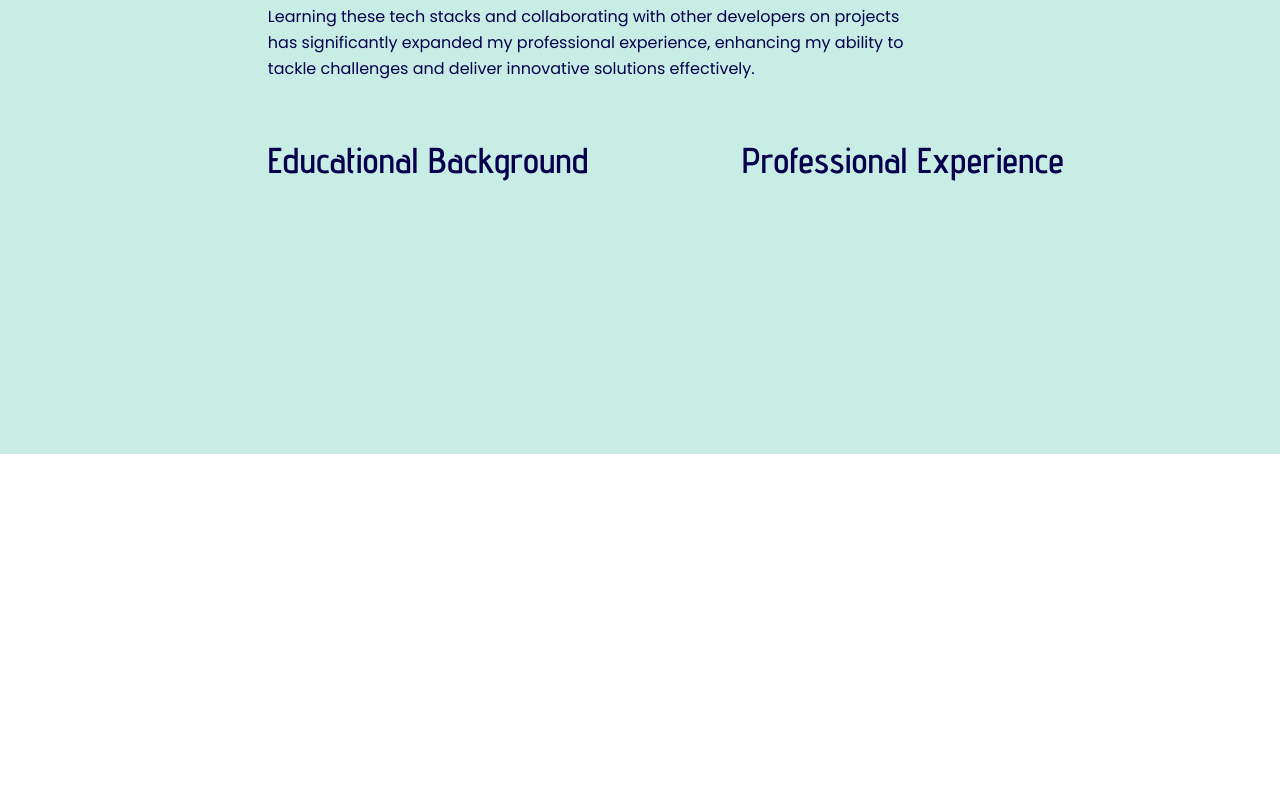
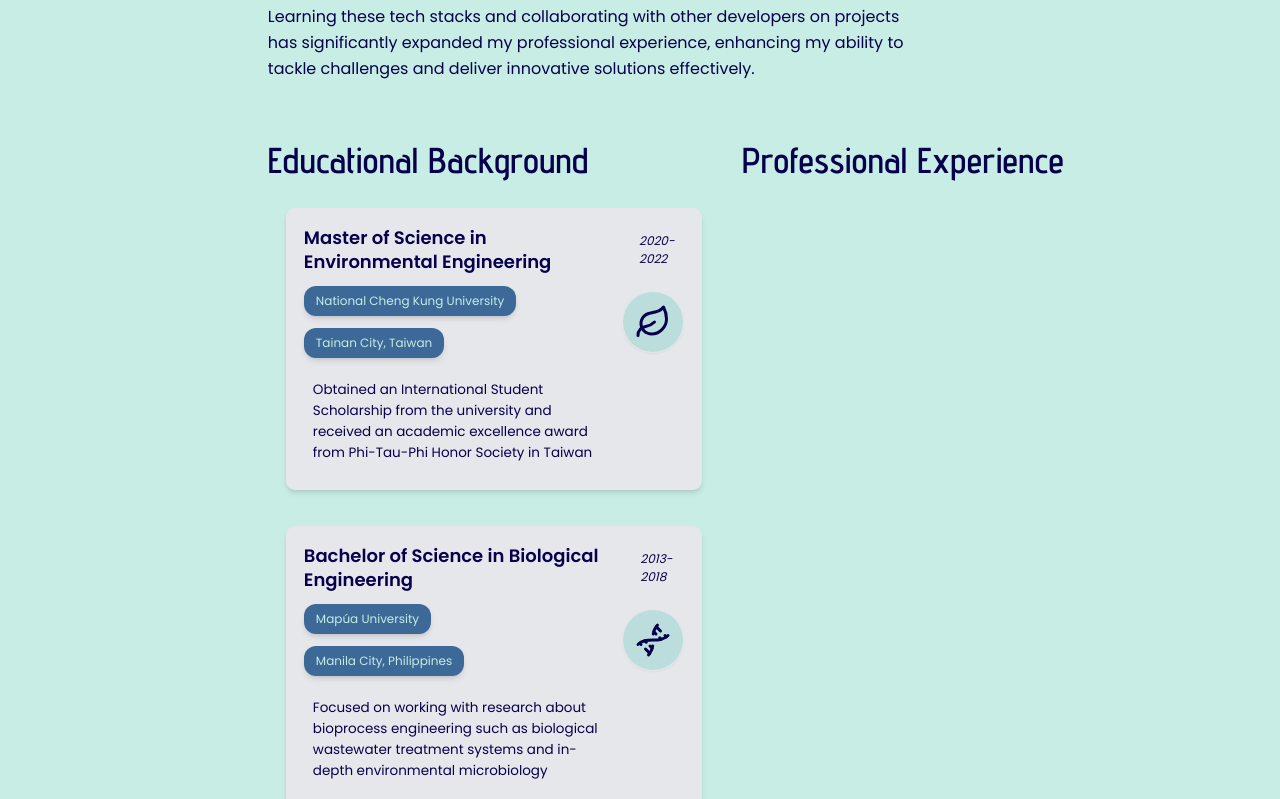
Before and after one commit to bryancastillo10/portfolio, a Next.js app: page /about in a window 1280 px wide. Shown: the part 1100-1899 px from the top of the page. Before the commit the page ends 1554 px from the top, so only its background shows below. Built offline with nearby package versions, Linux system fonts and the light colour scheme; no server answers.

Commit message:
EducationCardsDesign

```diff
--- a/src/app/about/(sections)/Education.tsx
+++ b/src/app/about/(sections)/Education.tsx
@@ -1,18 +1,54 @@
 "use client";
+import { Atom,Dna, Leaf, LucideIcon } from "lucide-react";
+import { useAppSelector } from "@/app/redux";
 import SectionHeader from "@/app/(reusables)/SectionHeader";
-import { WorkAndEducationType } from "@/app/api/about/route";
+import { EducationDataProps } from '../../api/about/data';
+interface EducationProps{
+    data: EducationDataProps[];
 
-interface EducationProps{
-    data: WorkAndEducationType;
 }
 
-const Education = ({data}:EducationProps) => {
-  console.log(data.education);
-  return (
-    <section className="w-full h-[300px]">
-        <SectionHeader title="Educational Background"/>
-    </section>
-  )
+const iconMap: { [key: string]: LucideIcon } = {
+    dna: Dna,
+    atom: Atom,
+    leaf: Leaf,
 }
 
+const Education = ({data}: EducationProps) => {
+    const theme = useAppSelector((state)=> state.global.theme);
+
+    return (
+      <section className="w-full">
+          <SectionHeader title="Educational Background"/>
+          <div className="pt-4 grid grid-cols-1 md:grid-cols-2 xl:grid-cols-1">
+              {data.slice().reverse().map((educ) => {
+                const Icon = iconMap[educ.icon.toLowerCase()];
+                return (
+                 <div className={`m-6 rounded-xl shadow-md w-[90%] ${theme ?"bg-dark-primary": "bg-gray-200"}`} key={educ.id}>
+                    <section className="p-6">
+                        <div className="flex flex-col xl:flex-row gap-y-2 xl:justify-between gap-x-10 items-center">
+                            <h1 className="text-2xl text-center xl:text-left font-semibold">{educ.degree} in {educ.field}</h1>
+                            <p className="italic">{educ.dateRange}</p>
+                        </div>
+                        <div className="flex flex-col-reverse xl:flex-row xl:justify-between items-center">
+                            <div className="my-4 flex flex-col items-center xl:items-start space-y-4 md:space-y-4">
+                                <h3 className={`${theme ?"bg-teal-400 text-dark-primary" :"bg-light-secondary text-primary"} shadow-md  w-fit py-2 px-4 rounded-2xl`}>{educ.school}</h3>
+                                <h3 className={`${theme ?"bg-teal-400 text-dark-primary" :"bg-light-secondary text-primary"} shadow-md  w-fit py-2 px-4 rounded-2xl`}>{educ.location}</h3>
+                            </div>
+                            <div className={`my-4 md:my-0 p-4 rounded-full border shadow-sm ${theme ? "bg-teal-500/80" :"bg-teal-500/20"}`} >
+                                {Icon && <Icon className="size-10 xl:size-12" />}
+                            </div>
+                        </div>
+                        <div className="p-3 lg:max-w-[90%] xl:max-w-[80%] w-fit">
+                            <p className="text-wrap lg:text-lg text-center xl:text-left">{educ.description}</p>
+                        </div>
+                    </section>
+                </div>
+                )
+              })}
+          </div>
+      </section>
+    )
+  }
+
 export default Education;
--- a/src/app/about/(sections)/Work.tsx
+++ b/src/app/about/(sections)/Work.tsx
@@ -1,13 +1,13 @@
 "use client";
 import SectionHeader from "@/app/(reusables)/SectionHeader";
-import { WorkAndEducationType } from "@/app/api/about/route";
+import { WorkExpDataProps } from "@/app/api/about/data";
 
 interface WorkProps{
-    data: WorkAndEducationType;
+    data: WorkExpDataProps[];
 }
 
 const Work = ({data}:WorkProps) => {
-    console.log(data.workExperience);
+    console.log(data);
   return (
     <section className="w-full h-[300px]">
       <SectionHeader title="Professional Experience"/>
--- a/src/app/about/page.tsx
+++ b/src/app/about/page.tsx
@@ -16,9 +16,9 @@ const  About = async () => {
       <SectionHeader title="About Bryan"/>
       <AboutInfo/>
       <TechStack/>
-        <article className="mt-4 flex flex-col-reverse md:flex-row justify-center items-center w-full gap-4 ">
-          <Education data={workAndEducationData}/>
-          <Work data={workAndEducationData}/>
+        <article className="mt-4 flex flex-col-reverse xl:flex-row justify-center gap-4 ">
+          <Education data={workAndEducationData.education}/>
+          <Work data={workAndEducationData.workExperience}/>
         </article>
       </div>
     </section>
--- a/src/app/api/about/data.ts
+++ b/src/app/api/about/data.ts
@@ -1,10 +1,12 @@
 export interface EducationDataProps{
     id:number;
+    icon:string;
     school:string;
     location:string;
     dateRange:string;
     degree:string;
     field:string;
+    description:string;
 }
 
 export interface WorkExpDataProps{
@@ -13,6 +15,7 @@ export interface WorkExpDataProps{
     location:string;
     position:string;
     dateRange:string;
+    icon:string;
     description:string;
 }
 
@@ -20,24 +23,30 @@ export const educationData:EducationDataProps[] = [
     {
         id:1,
         school:"Mapúa University",
-        location:"Manila, Philippines",
+        location:"Manila City, Philippines",
         dateRange:"2013-2018",
         degree:"Bachelor of Science",
-        field:"Biological Engineering"
+        field:"Chemistry",
+        icon: "atom",
+        description:"Licensed Chemist (2018 Board Exam). Have a good knowledge in organic chemistry and environmental chemistry"
     },{
         id:2,
         school:"Mapúa University",
-        location:"Manila, Philippines",
+        location:"Manila City, Philippines",
         dateRange:"2013-2018",
         degree:"Bachelor of Science",
-        field:"Chemistry"
+        field:"Biological Engineering",
+        icon:"dna",
+        description:"Focused on working with research about bioprocess engineering such as biological wastewater treatment systems and in-depth environmental microbiology"
     },{
         id:3,
         school:"National Cheng Kung University",
         location:"Tainan City, Taiwan",
         degree:"Master of Science",
         dateRange:"2020-2022",
-        field:"Environmental Engineering"
+        field:"Environmental Engineering",
+        icon:"leaf",
+        description:"Obtained an International Student Scholarship from the university and received an academic excellence award from Phi-Tau-Phi Honor Society in Taiwan"
     }
 ]
 
@@ -48,6 +57,7 @@ export const workExperienceData:WorkExpDataProps[] = [
         company:"FAST Laboratories",
         location:"Angeles City, Pampanga",
         position:"Laboratory Chemist",
+        icon:"testubediagonal",
         dateRange:"2018-2020",
         description:"Facilitate chemical laboratory analysis on water/wastewater. Also assigned to manage environmental compliances of the company as a pollution control offier",
     },
@@ -57,6 +67,7 @@ export const workExperienceData:WorkExpDataProps[] = [
         location:"Hsinchu City, Taiwan",
         position:"Associate Researcher",
         dateRange:"2022-present",
+        icon:"wrench",
         description:"Perform laboratory experiments on evaluating wastewater treatment plant systems, Build UI templates for some technical project proposals, searching for innovations in water technology",
     }
 ]
--- a/src/app/globals.css
+++ b/src/app/globals.css
@@ -12,7 +12,5 @@ html,
 body,
 #root,
 .app {
-  height: 100%;
-  width: 100%;
   @apply text-sm;
 }
```
